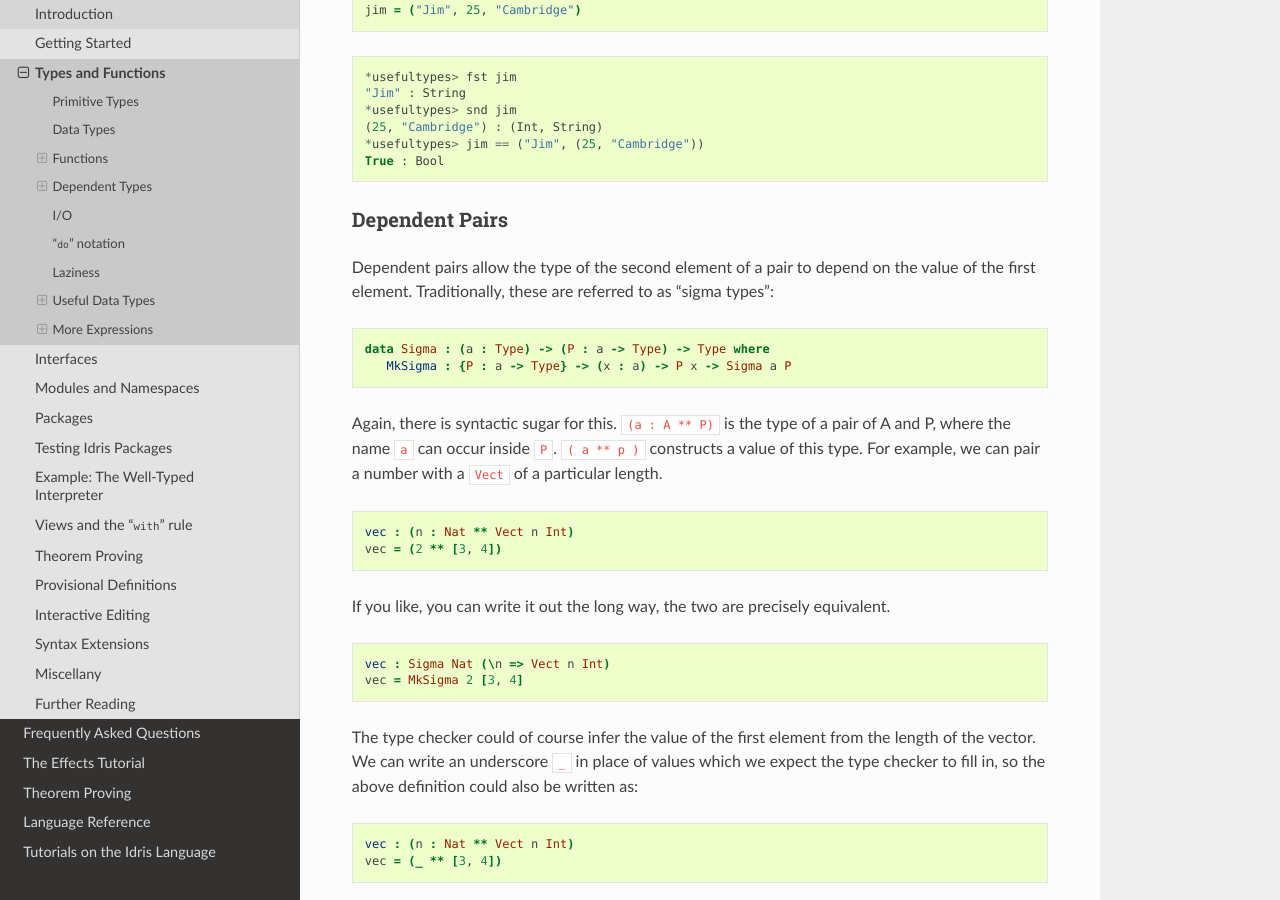
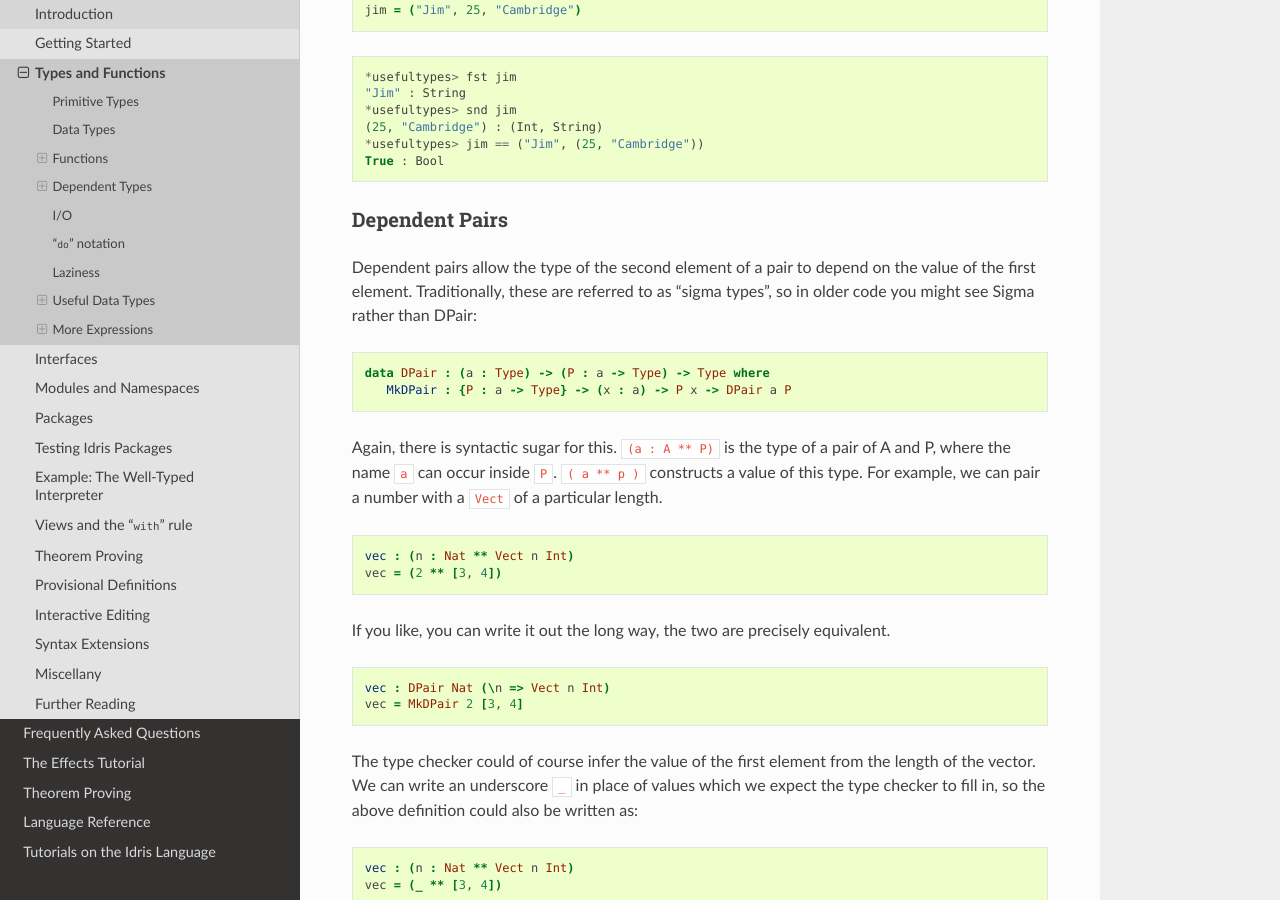
Before and after one commit to idris-lang/Idris-dev, a Sphinx documentation site: the page built from docs/tutorial/typesfuns.rst, in a window 1280 px wide and 900 px high, scrolled down 14997 px. Built offline with Sphinx 7.4.7 and the Read the Docs theme 2.0.0, drawn with Linux system fonts in a browser that asks for light colours; formulas are drawn with MathJax 3.

Commit message:
Changed Sigma to DPair in the tutorial

```diff
--- a/docs/tutorial/typesfuns.rst
+++ b/docs/tutorial/typesfuns.rst
@@ -860,12 +860,12 @@ Dependent Pairs
 
 Dependent pairs allow the type of the second element of a pair to depend
 on the value of the first element. Traditionally, these are referred to
-as “sigma types”:
+as “sigma types”, so in older code you might see Sigma rather than DPair:
 
 .. code-block:: idris
 
-    data Sigma : (a : Type) -> (P : a -> Type) -> Type where
-       MkSigma : {P : a -> Type} -> (x : a) -> P x -> Sigma a P
+    data DPair : (a : Type) -> (P : a -> Type) -> Type where
+       MkDPair : {P : a -> Type} -> (x : a) -> P x -> DPair a P
 
 Again, there is syntactic sugar for this. ``(a : A ** P)`` is the type
 of a pair of A and P, where the name ``a`` can occur inside ``P``.
@@ -882,8 +882,8 @@ equivalent.
 
 .. code-block:: idris
 
-    vec : Sigma Nat (\n => Vect n Int)
-    vec = MkSigma 2 [3, 4]
+    vec : DPair Nat (\n => Vect n Int)
+    vec = MkDPair 2 [3, 4]
 
 The type checker could of course infer the value of the first element
 from the length of the vector. We can write an underscore ``_`` in
```
